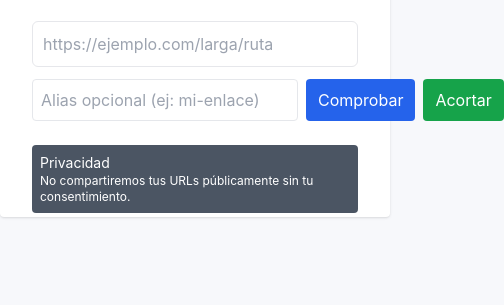
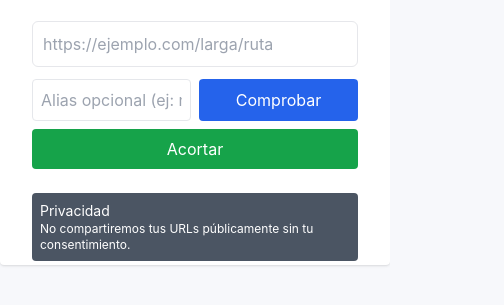
Before and after one commit to Chajtur/Corta.la, a website: page public/index.html in a window 390 px wide. Shown: the part 175-480 px from the top of the page, 504 px wide, since content can reach past the window. Drawn offline with nearby package versions, Linux system fonts and the light colour scheme.

Commit message:
Modified CSS for mobile

```diff
--- a/public/index.html
+++ b/public/index.html
@@ -25,12 +25,11 @@
               required
             />
           </div>
-
-          <div class="flex gap-2">
+            <div class="grid grid-cols-2 gap-2 md:grid-cols-4">
               <input
               id="alias-input"
               type="text"
-              class="flex-1 border rounded p-2"
+              class="md:col-span-2 border rounded p-2"
               placeholder="Alias opcional (ej: mi-enlace)"
               />
             <button
@@ -42,7 +41,7 @@
             </button>
             <button
             type="submit"
-              class="px-3 py-2 bg-green-600 text-white rounded"
+            class="col-span-2 md:col-span-1 px-3 py-2 bg-green-600 text-white rounded"
             >
             Acortar
           </button>
```
Lines whose indentation alone changed are shown as unchanged.
